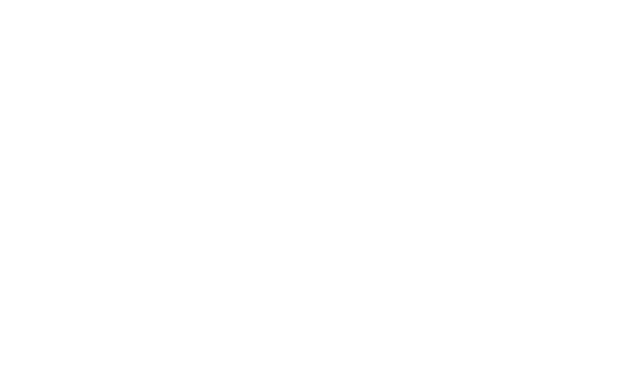
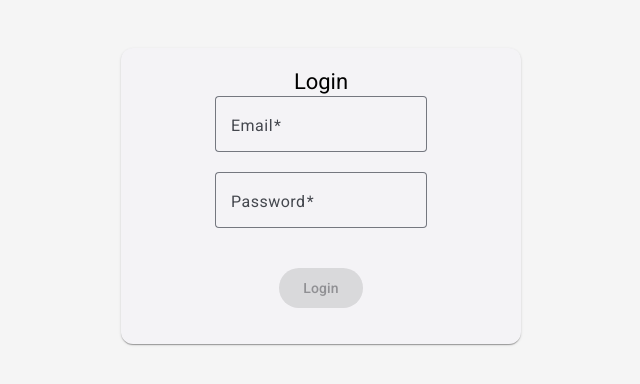
Before and after one commit to szobek/cubix-zarovizsga, an Angular app: page /login in a window 1280 px wide. Before the commit this address led to /. Shown: the part 204-588 px from the top of the page, without its empty margins (319-959 px from the left). Built offline with nearby package versions, Linux system fonts and the light colour scheme.

Commit message:
add login component with form validation and routing

```diff
--- a/src/app/app.routes.ts
+++ b/src/app/app.routes.ts
@@ -2,6 +2,7 @@ import { Routes } from '@angular/router';
 
 export const routes: Routes = [
     {path: '', redirectTo: 'covid-info', pathMatch: 'full'},
+    {path: 'login', loadComponent: () => import('./auth/components/login/login.component').then(m => m.LoginComponent)},
     {path:'registration', loadComponent: () => import('./auth/components/registration/registration.component').then(m => m.RegistrationComponent)},
     {
         path: 'covid-info',
--- a/src/app/auth/components/login/login.component.html
+++ b/src/app/auth/components/login/login.component.html
@@ -1 +1,36 @@
-<p>login works!</p>
+<div>
+    <mat-card>
+        <mat-card-title> Login</mat-card-title>
+        <mat-card-content>
+            <form [formGroup]="loginForm" (ngSubmit)="onSubmit()">
+                <mat-form-field appearance="outline">
+                    <mat-label>Email</mat-label>
+                    <input type="text" matInput formControlName="email">
+                    @if(loginForm.controls['email'].errors?.['required'] && loginForm.controls['email'].touched){
+                    <mat-error>The email is required</mat-error>
+                    }
+                    @if(loginForm.controls['email'].errors?.['email'] && loginForm.controls['email'].touched){
+                    <mat-error>The email format is wrong</mat-error>
+                    }
+                </mat-form-field>
+
+                <mat-form-field appearance="outline">
+                    <mat-label>Password</mat-label>
+                    <input matInput type="password" formControlName="password">
+
+                    @if(loginForm.controls['password'].errors?.['required'] && loginForm.controls['password'].touched){
+                    <mat-error>The password is required</mat-error>
+                    }
+                    @if (loginForm.controls['password'].errors?.['minlength'] && loginForm.controls['password'].touched)
+                    {
+                    <mat-error>The password must be at least {{
+                        loginForm.controls['password'].errors!['minlength'].requiredLength }} characters
+                        long</mat-error>
+                    }
+                </mat-form-field>
+
+                <button mat-raised-button color="primary" type="submit" [disabled]="loginForm.invalid">Login</button>
+            </form>
+        </mat-card-content>
+    </mat-card>
+</div>
--- a/src/app/auth/components/login/login.component.scss
+++ b/src/app/auth/components/login/login.component.scss
@@ -0,0 +1,25 @@
+:host {
+    display: flex;
+    justify-content: center;
+    align-items: center;
+    height: 100vh;
+    background-color: #f5f5f5;
+    mat-card {
+        margin: 0 auto;
+        width: auto;
+        min-width: 400px;
+        height: auto;
+        text-align: center;
+        padding: 20px;
+        form {
+            width: 100%;
+            display: flex;
+            flex-direction: column;
+            justify-content: center;
+            align-items: center;
+            button{
+                margin-top: 20px;
+            }
+        }
+    }
+}
--- a/src/app/auth/components/login/login.component.ts
+++ b/src/app/auth/components/login/login.component.ts
@@ -1,11 +1,30 @@
 import { Component } from '@angular/core';
+import { FormControl, FormGroup, ReactiveFormsModule, Validators } from '@angular/forms';
+import { MatButtonModule } from '@angular/material/button';
+import { MatCardModule } from '@angular/material/card';
+import { MatFormFieldModule } from '@angular/material/form-field';
+import { MatInputModule } from '@angular/material/input';
 
 @Component({
   selector: 'czv-login',
-  imports: [],
+  imports: [
+    MatCardModule,
+    MatFormFieldModule,
+    ReactiveFormsModule,
+    MatInputModule,
+    MatButtonModule
+  ],
   templateUrl: './login.component.html',
   styleUrl: './login.component.scss'
 })
 export class LoginComponent {
+  loginForm:FormGroup = new FormGroup({
+    email: new FormControl('',[Validators.required, Validators.email]),
+    password: new FormControl('',[Validators.required, Validators.minLength(6)]),
+  });
+
+  onSubmit() {
+    console.log(this.loginForm.value);
+  }
 
 }
--- a/src/styles.scss
+++ b/src/styles.scss
@@ -1,4 +1,4 @@
 /* You can add global styles to this file, and also import other style files */
 
-html, body { height: 100%; }
+html, body { height: 100%; margin: 0; padding: 0; }
 body { margin: 0; font-family: Roboto, "Helvetica Neue", sans-serif; }
```
